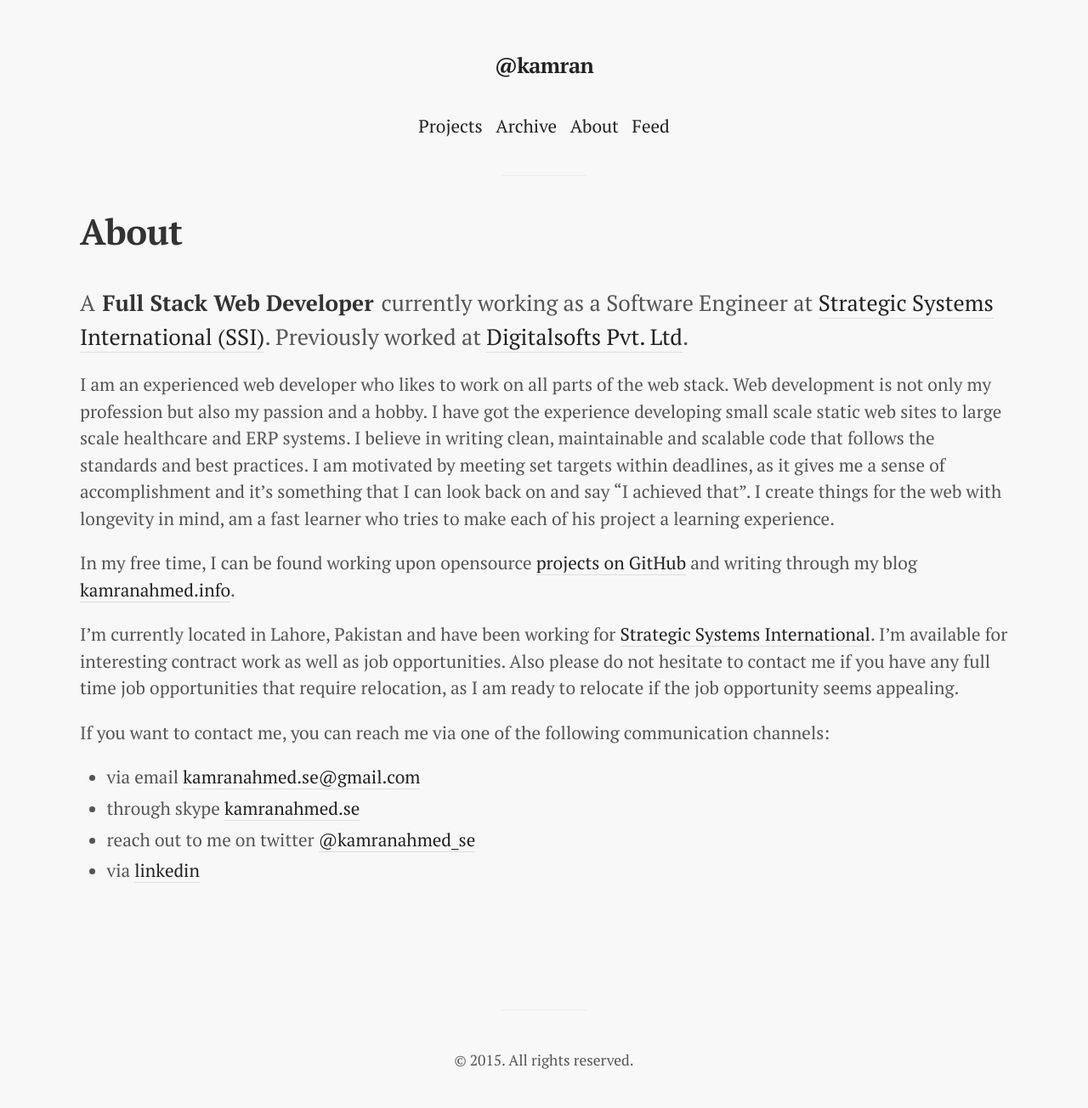
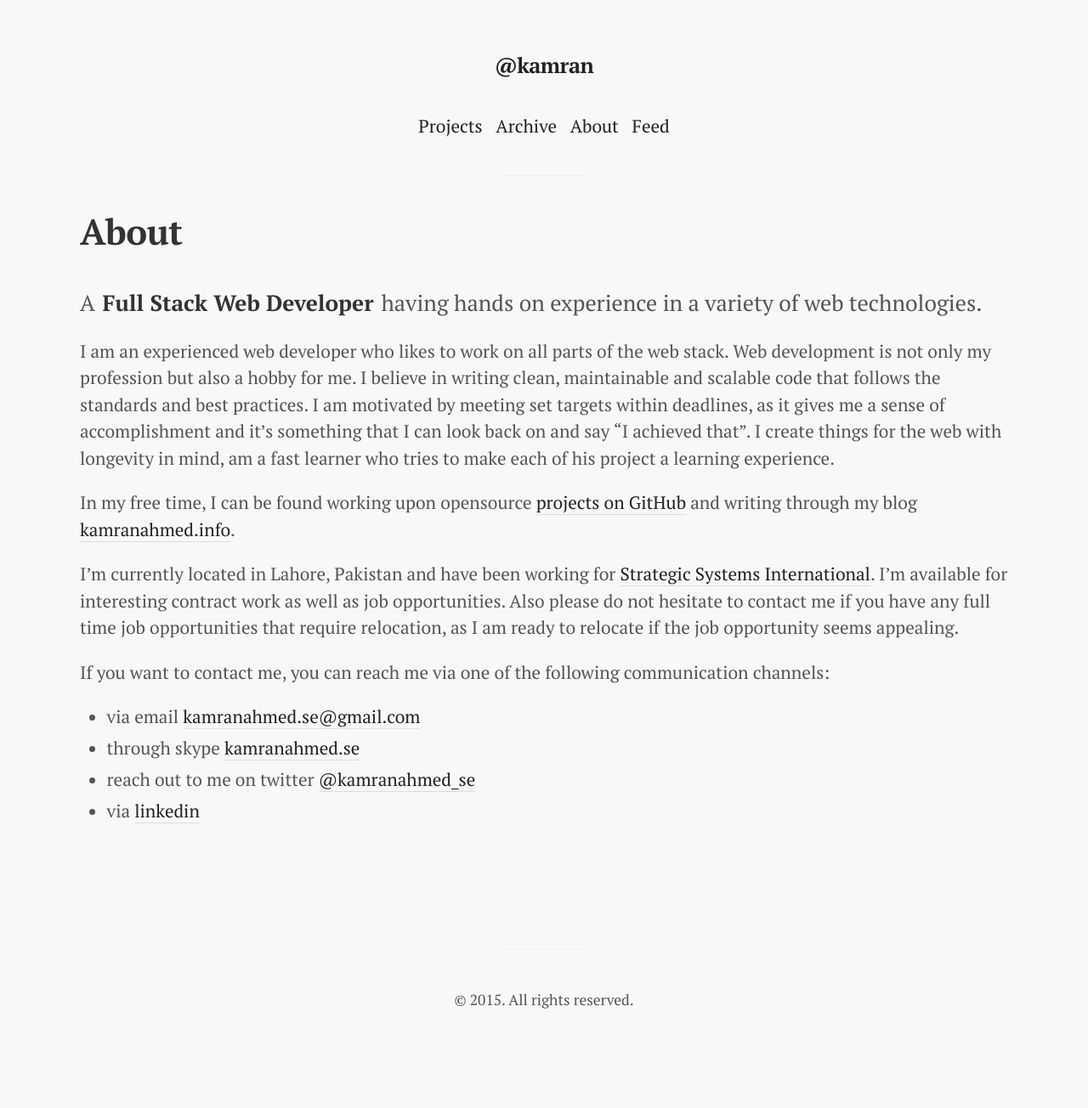
Before and after one commit to kamranahmedse/kamranahmedse.github.io, a Jekyll site: the page built from about.md, in a window 1280 px wide. Shown: the whole page at 85% size. Built offline with Jekyll 4.4.1, drawn with Linux system fonts in a browser that asks for light colours; comment, search, counter and statistics services are not loaded; after the commit the page ends 1234 px from its top, so only the background shows below that.

Commit message:
Update about.md

```diff
--- a/about.md
+++ b/about.md
@@ -4,9 +4,9 @@ title: About
 comments: true
 ---
 
-A **Full Stack Web Developer** currently working as a Software Engineer at [Strategic Systems International (SSI)](http://ssidecisions.com). Previously worked at [Digitalsofts Pvt. Ltd](http://digitalsofts.com).
+A **Full Stack Web Developer** having hands on experience in a variety of web technologies.
 
-I am an experienced web developer who likes to work on all parts of the web stack. Web development is not only my profession but also my passion and a hobby. I have got the experience developing small scale static web sites to large scale healthcare and ERP systems. I believe in writing clean, maintainable and scalable code that follows the standards and best practices. I am motivated by meeting set targets within deadlines, as it gives me a sense of accomplishment and it's something that I can look back on and say "I achieved that". I create things for the web with longevity in mind, am a fast learner who tries to make each of his project a learning experience.
+I am an experienced web developer who likes to work on all parts of the web stack. Web development is not only my profession but also a hobby for me. I believe in writing clean, maintainable and scalable code that follows the standards and best practices. I am motivated by meeting set targets within deadlines, as it gives me a sense of accomplishment and it's something that I can look back on and say "I achieved that". I create things for the web with longevity in mind, am a fast learner who tries to make each of his project a learning experience.
 
 In my free time, I can be found working upon opensource [projects on GitHub](http://github.com/kamranahmedse) and writing through my blog [kamranahmed.info](http://kamranahmed.info).
 
```
